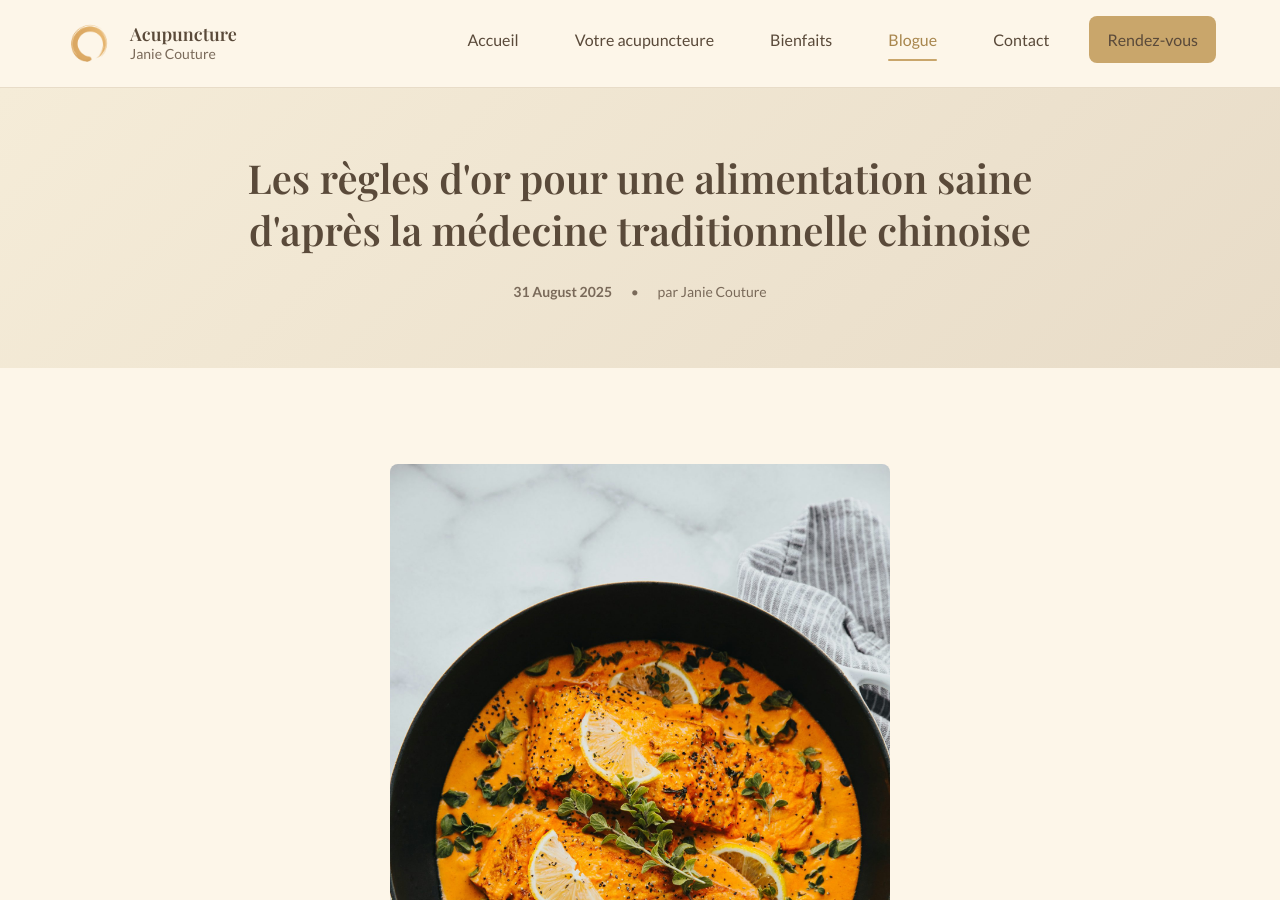
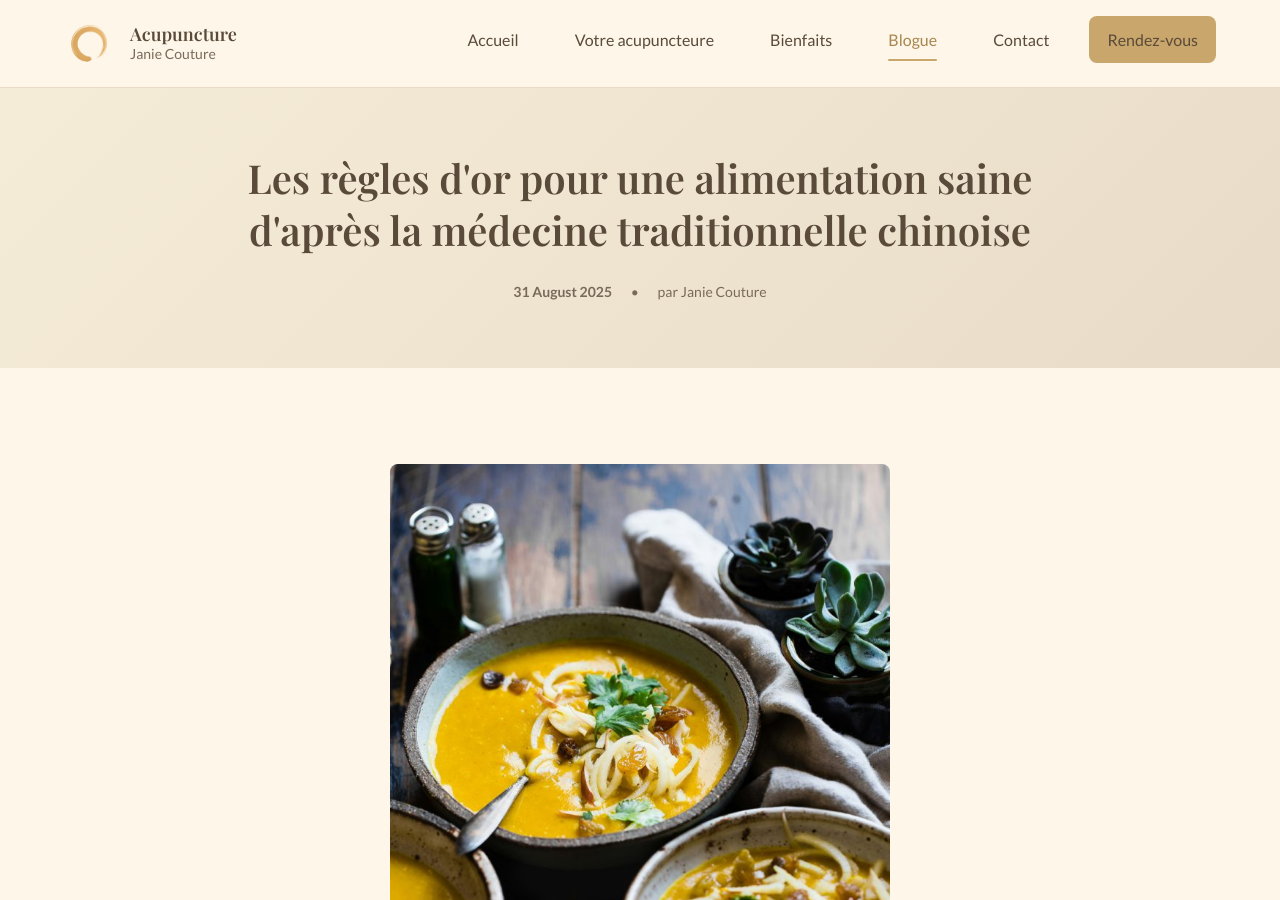
Before and after one commit to jdgauvin/acujanie, a Jekyll site: the page built from _posts/2025-08-31-les-regles-dor-pour-une-alimentation-saine-dapres-la-medecine-traditionnelle-chinoise.md, in a window 1280 px wide and 900 px high. Built offline with Jekyll 4.4.1, drawn with Linux system fonts in a browser that asks for light colours.

Commit message:
Article alimentation: inverser plat.jpeg et alimentation-saine.jpeg

```diff
--- a/_posts/2025-08-31-les-regles-dor-pour-une-alimentation-saine-dapres-la-medecine-traditionnelle-chinoise.md
+++ b/_posts/2025-08-31-les-regles-dor-pour-une-alimentation-saine-dapres-la-medecine-traditionnelle-chinoise.md
@@ -6,7 +6,7 @@ author: Janie Couture
 description: "Découvrez les principes fondamentaux de l'alimentation selon la médecine traditionnelle chinoise pour améliorer votre digestion et votre santé globale."
 ---
 
-<img src="/assets/images/plat.jpeg" alt="Bol de bouillon chaud" class="img-center">
+<img src="/assets/images/alimentation-saine.jpeg" alt="Alimentation saine" class="img-center">
 
 La médecine chinoise définit l'alimentation comme un outil essentiel pour préserver la santé. Les aliments possèdent de nombreuses vertus thérapeutiques et peuvent être utilisés pour maintenir et améliorer la santé.
 
@@ -34,7 +34,7 @@ La mastication facilite le travail de l'estomac et l'ensemble du processus diges
 
 ## Manger cuit et chaud
 
-<img src="/assets/images/alimentation-saine.jpeg" alt="Alimentation saine" class="img-right">
+<img src="/assets/images/plat.jpeg" alt="Bol de bouillon chaud" class="img-right">
 
 Préférez les aliments cuits (légumes à la vapeur ou sautés) et évitez les crudités et smoothies froids, qui peuvent être plus difficiles à digérer.
 
```
